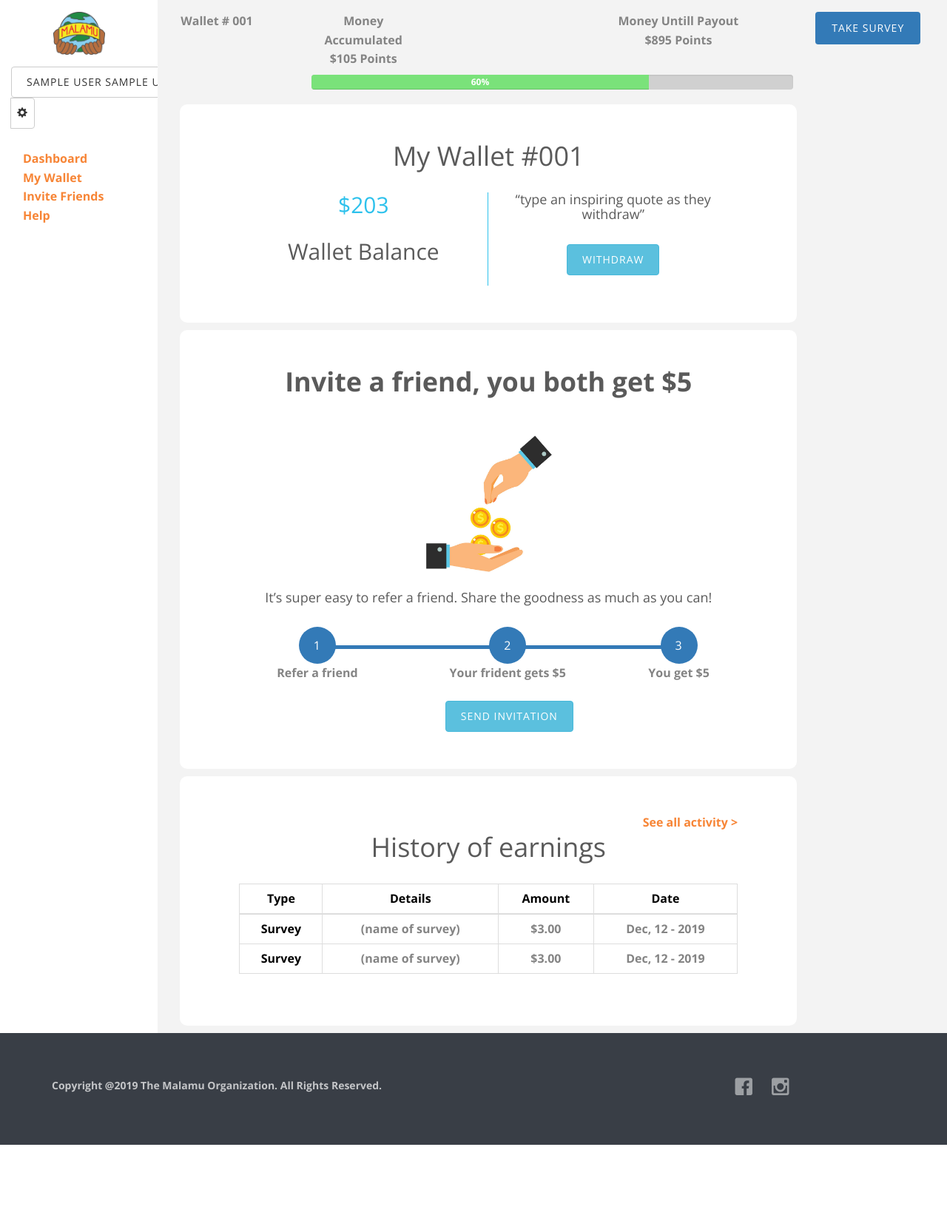
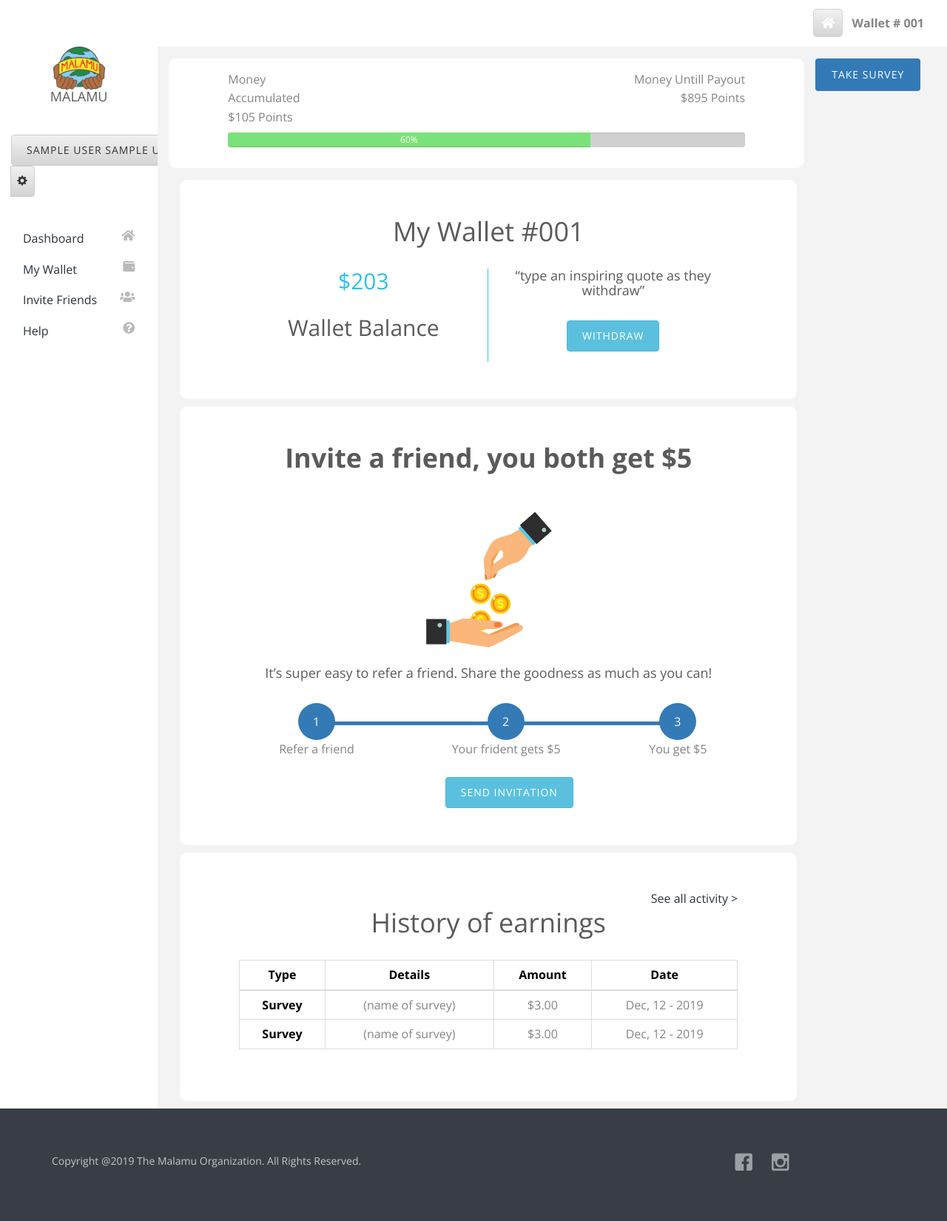
Before and after one commit to praveen-tissera/malamu, a CodeIgniter app: page /dashboard/index.php/user/viewMyWallet in a window 1280 px wide. Shown: the whole page at 74% size. Before the commit the page ends 1547 px from the top, so only its background shows below. Run offline with CodeIgniter, Linux system fonts and the light colour scheme; the visitor is signed in with stand-in values (Sample User, id 1); some libraries are stand-ins or nearby versions; some web fonts are replaced.

Commit message:
ui changes

```diff
--- a/application/views/help-good.php
+++ b/application/views/help-good.php
@@ -53,16 +53,18 @@
 </head>
 
     <body>
+		<?php $this->load->view('navbar'); ?>
         <div class="container-fluid">
 
             <div class="row">
 
-                <div class="col-sm-2 col-md-2 pt-4 text-center">
+                <div class="col-sm-2 col-md-2 text-center">
                     <img class="logo" src="<?php echo base_url('/assets/images/logo.png'); ?>">
+					<h4 class="mb-0">MALAMU</h4>
                     <!-- user profile menu  -->
                     <?php $this->load->view('left-menu'); ?>
 
-					<img src="https://via.placeholder.com/160x500?text=160x500+Wide+Skyscaper" alt="">
+					<img src="https://via.placeholder.com/200x500?text=160x500+Wide+Skyscaper" alt="">
 
 
 
--- a/application/views/invite-friend.php
+++ b/application/views/invite-friend.php
@@ -121,16 +121,18 @@
 </head>
 
     <body>
+    <?php $this->load->view('navbar'); ?>
         <div class="container-fluid">
 
             <div class="row">
 
-                <div class="col-sm-2 col-md-2 pt-4 text-center">
+                <div class="col-sm-2 col-md-2 text-center">
                     <img class="login-logo logo" src="<?php echo base_url('/assets/images/logo.png'); ?>">
+                    <h4 class="mb-0">MALAMU</h4>
                     <!-- user profile menu  -->
                     <?php $this->load->view('left-menu'); ?>
 
-					<img src="https://via.placeholder.com/160x500?text=160x500+Wide+Skyscaper" alt="">
+					<img src="https://via.placeholder.com/200x500?text=160x500+Wide+Skyscaper" alt="">
 
 
 
--- a/application/views/left-menu.php
+++ b/application/views/left-menu.php
@@ -3,11 +3,11 @@
 if(isset($this->session->userdata['userID'])){
 
     echo "<br><div class='btn-group mt-4'>
-        <button type='button' class='btn btn-default'>";
+        <button type='button' class='btn btn-default user-name'>";
         echo $this->session->userdata['firstName'] .'&nbsp;' . $this->session->userdata['lastName'];
 
         echo "</button>
-        <button type='button' class='btn btn-default dropdown-toggle' data-toggle='dropdown' aria-haspopup='true' aria-expanded='false'>
+        <button type='button' class='btn btn-default dropdown-toggle user-name-btn' data-toggle='dropdown' aria-haspopup='true' aria-expanded='false'>
             <span class='glyphicon glyphicon-cog'></span>
             <span class='sr-only'>Toggle Dropdown</span>
         </button>
@@ -26,10 +26,10 @@ if(isset($this->session->userdata['userID'])){
                 //   end of user profile menu
 
                     echo "<ul class='left-menu pt-5 pl-4 pr-4'>
-                        <li><a class='btn-block text-left' href='" . base_url('index.php/user/userDashBoard')."'><strong>Dashboard</strong> <i class='fas fa-home pull-right'></i></a></li>
-                        <li><a class='btn-block text-left' href='" . base_url('index.php/user/viewMyWallet')."'><strong>My Wallet</strong> <i class='fas fa-wallet pull-right'></i></a></li>
-                        <li><a class='btn-block text-left' href='" . base_url('index.php/user/viewInviteFriend')."'><strong>Invite Friends<strong> <i class='fas fa-users pull-right'></i></a></li>
-                        <li><a class='btn-block text-left' href='" . base_url('index.php/user/viewHelp')."'><strong>Help</strong> <i class='fas fa-question-circle pull-right'></i></a></li>
+                        <li class='mt-4 mb-4'><a class='btn-block text-left' href='" . base_url('index.php/user/userDashBoard')."'>Dashboard <i class='fas fa-home pull-right'></i></a></li>
+                        <li class='mt-4 mb-4'><a class='btn-block text-left' href='" . base_url('index.php/user/viewMyWallet')."'>My Wallet <i class='fas fa-wallet pull-right'></i></a></li>
+                        <li class='mt-4 mb-4'><a class='btn-block text-left' href='" . base_url('index.php/user/viewInviteFriend')."'>Invite Friends <i class='fas fa-users pull-right'></i></a></li>
+                        <li class='mt-4 mb-4'><a class='btn-block text-left' href='" . base_url('index.php/user/viewHelp')."'>Help <i class='fas fa-question-circle pull-right'></i></a></li>
 
                     </ul>";
 
--- a/application/views/my-wallet.php
+++ b/application/views/my-wallet.php
@@ -2,20 +2,17 @@
                      <!-- this is a componet to load into every profile pages -->
 					 <div class="row pt-4">
 
-						<div class="col-sm-2 col-md-2">
-							<strong class="pl-4">Wallet #
-                            <?php if (isset($this->session->userdata['userID'])) {
-                                $wallet_number = sprintf("%03d", $this->session->userdata['userID']);
-                                echo $wallet_number;
-                            } ?>
-                            </strong>
-						</div>
 
-                        <div class="col-sm-6 col-md-8">
-							<div class="col-sm-3 col-md-3 text-center pull-left">Money Accumulated<br>
+
+                        <div class="col-sm-10">
+							<div class="middle-container pt-4 pb-2 mb-4">
+								<div class="row">
+
+
+									<div class="col-sm-3 col-md-3 text-left pull-left">Money Accumulated<br>
 										$105 Points
 									</div>
-							<div class="col-sm-6 col-md-6 col-md-offset-3 text-center">Money Untill Payout<br>
+									<div class="col-sm-6 col-md-6 col-md-offset-3 text-right">Money Untill Payout<br>
 										$895 Points
 
 									</div>
@@ -27,6 +24,10 @@
 											</div>
 										</div>
 									</div>
+								</div>
+
+							</div>
+
 
 
                         </div>
--- /dev/null
+++ b/application/views/navbar.php
@@ -0,0 +1,16 @@
+<nav class="navbar mb-0">
+		<div class="container-fluid">
+				<div class="navbar-header">
+					<a class="navbar-brand"></a>
+				</div>
+				<p class="navbar-text pull-right">
+					<span class="nav-home"><i class="fas fa-home"></i></span>&nbsp;&nbsp;
+					<strong>Wallet #
+											<?php if (isset($this->session->userdata['userID'])) {
+												$wallet_number = sprintf("%03d", $this->session->userdata['userID']);
+												echo $wallet_number;
+											} ?>
+					</strong>
+				</p>
+		</div>
+	</nav>
--- a/application/views/user-activities.php
+++ b/application/views/user-activities.php
@@ -106,16 +106,18 @@
 </head>
 
     <body>
+	<?php $this->load->view('navbar'); ?>
         <div class="container-fluid">
 
             <div class="row">
 
-                <div class="col-sm-2 col-md-2 pt-4 text-center">
+                <div class="col-sm-2 col-md-2 text-center">
                     <img class="logo" src="<?php echo base_url('/assets/images/logo.png'); ?>">
+					<h4 class="mb-0">MALAMU</h4>
                     <!-- user profile menu  -->
                     <?php $this->load->view('left-menu'); ?>
 
-					<img src="https://via.placeholder.com/160x500?text=160x500+Wide+Skyscaper" alt="">
+					<img src="https://via.placeholder.com/200x500?text=160x500+Wide+Skyscaper" alt="">
 
 
 
--- a/application/views/user-redeem.php
+++ b/application/views/user-redeem.php
@@ -108,16 +108,18 @@
 </head>
 
     <body>
+	<?php $this->load->view('navbar'); ?>
         <div class="container-fluid">
 
             <div class="row">
 
-                <div class="col-sm-2 col-md-2 pt-4 text-center">
+                <div class="col-sm-2 col-md-2 text-center">
                     <img class="logo" src="<?php echo base_url('/assets/images/logo.png'); ?>">
+					<h4 class="mb-0">MALAMU</h4>
                     <!-- user profile menu  -->
                     <?php $this->load->view('left-menu'); ?>
 
-					<img src="https://via.placeholder.com/160x500?text=160x500+Wide+Skyscaper" alt="">
+					<img src="https://via.placeholder.com/200x500?text=160x500+Wide+Skyscaper" alt="">
 
 
 
--- a/application/views/user-wallet.php
+++ b/application/views/user-wallet.php
@@ -30,6 +30,7 @@
 	<meta name="twitter:card" content="" />
 
     <link href='https://fonts.googleapis.com/css?family=Open+Sans:400,700,300' rel='stylesheet' type='text/css'>
+	<link rel="stylesheet" href="https://use.fontawesome.com/releases/v5.7.1/css/all.css" integrity="sha384-fnmOCqbTlWIlj8LyTjo7mOUStjsKC4pOpQbqyi7RrhN7udi9RwhKkMHpvLbHG9Sr" crossorigin="anonymous">
     <!-- Bootstrap  -->
 
     <link href="<?php echo base_url('/assets/css/bootstrap.css'); ?>" rel="stylesheet">
@@ -105,16 +106,18 @@
 </head>
 
     <body>
+	<?php $this->load->view('navbar'); ?>
         <div class="container-fluid">
 
             <div class="row">
 
-                <div class="col-sm-2 col-md-2 pt-4 text-center">
+                <div class="col-sm-2 col-md-2 text-center">
                     <img class="logo" src="<?php echo base_url('/assets/images/logo.png'); ?>">
+					<h4 class="mb-0">MALAMU</h4>
                     <!-- user profile menu  -->
                     <?php $this->load->view('left-menu'); ?>
 
-					<img src="https://via.placeholder.com/160x500?text=160x500+Wide+Skyscaper" alt="">
+					<img src="https://via.placeholder.com/200x500?text=160x500+Wide+Skyscaper" alt="">
 
 
 
--- a/assets/css/style.css
+++ b/assets/css/style.css
@@ -25,10 +25,13 @@ body.fh5co-offcanvas {
 }
 
 a {
-  color: #F78536;
+  color: #29323d;
   -webkit-transition: 0.5s, ease;
   -o-transition: 0.5s, ease;
   transition: 0.5s, ease;
+}
+.left-menu i{
+  color: #bbb9b9;
 }
 a:hover {
   text-decoration: none;
@@ -2170,6 +2173,25 @@ select{
 
 }
 
+/* navigatio wallet icon */
+
+.nav-home{
+  /* background-color: #cac8c8; */
+  background-image: linear-gradient(#f1f1f1, #d4d4d4);
+  padding: 7px 10px;
+  border-radius: 5px;
+  border: #d4d4d4 1px solid;
+}
+.nav-home>i{
+  color: #fff;
+}
+
+.user-name{
+  background-image: linear-gradient(#f1f1f1, #d4d4d4);
+}
+.user-name-btn{
+  background-image: linear-gradient(#f1f1f1, #d4d4d4);
+}
 
 
 
@@ -2197,7 +2219,9 @@ select{
   margin-top:16px;
 }
 
-
+.mb-0{
+  margin-bottom:0;
+}
 .mb-1{
   margin-bottom:4px;
 }
```
Lines whose indentation alone changed are shown as unchanged.
